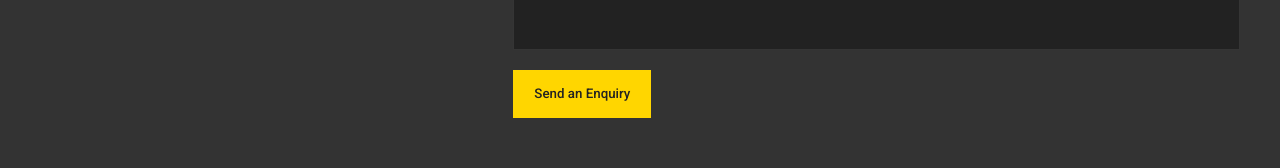
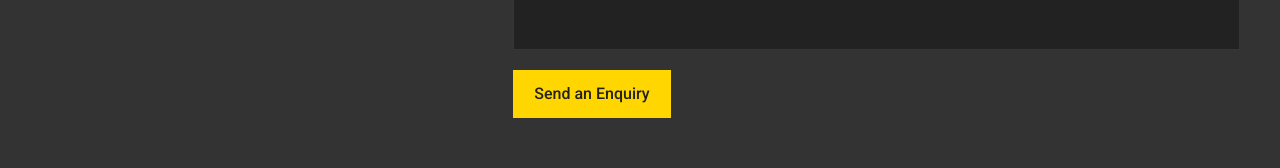
Before and after one commit to website-vikreta/website-vikreta.github.io, a React (Create React App) app: page /contact in a window 1280 px wide. Shown: the part 689-857 px from the top of the page. Built offline with nearby package versions, Linux system fonts and the light colour scheme.

Commit message:
contact form fixes

```diff
--- a/src/components/ContactForm.js
+++ b/src/components/ContactForm.js
@@ -130,6 +130,7 @@ const ContactForm = () => {
                <option value="E-commerce">E-commerce</option>
                <option value="UI/UX & Prototyping">UI/UX & Prototyping</option>
                <option value="Web Apps">Web Apps</option>
+               <option value="Something Else">Something Else...</option>
             </select>
             <span className="error">{serviceErr != null ? serviceErr : ""}</span>
          </div>
--- a/src/styles/pages/_contact.scss
+++ b/src/styles/pages/_contact.scss
@@ -43,7 +43,7 @@
       }
 
       &:before {
-         content: '';
+         content: "";
          position: absolute;
          top: 50%;
          left: -2rem;
@@ -88,7 +88,7 @@
          width: fit-content;
          height: 3rem;
          font-family: inherit;
-
+         font-size: 1rem;
       }
    }
 }
```
Also changed, not shown: 2 other files (tests, documents, lock files or other folders).
